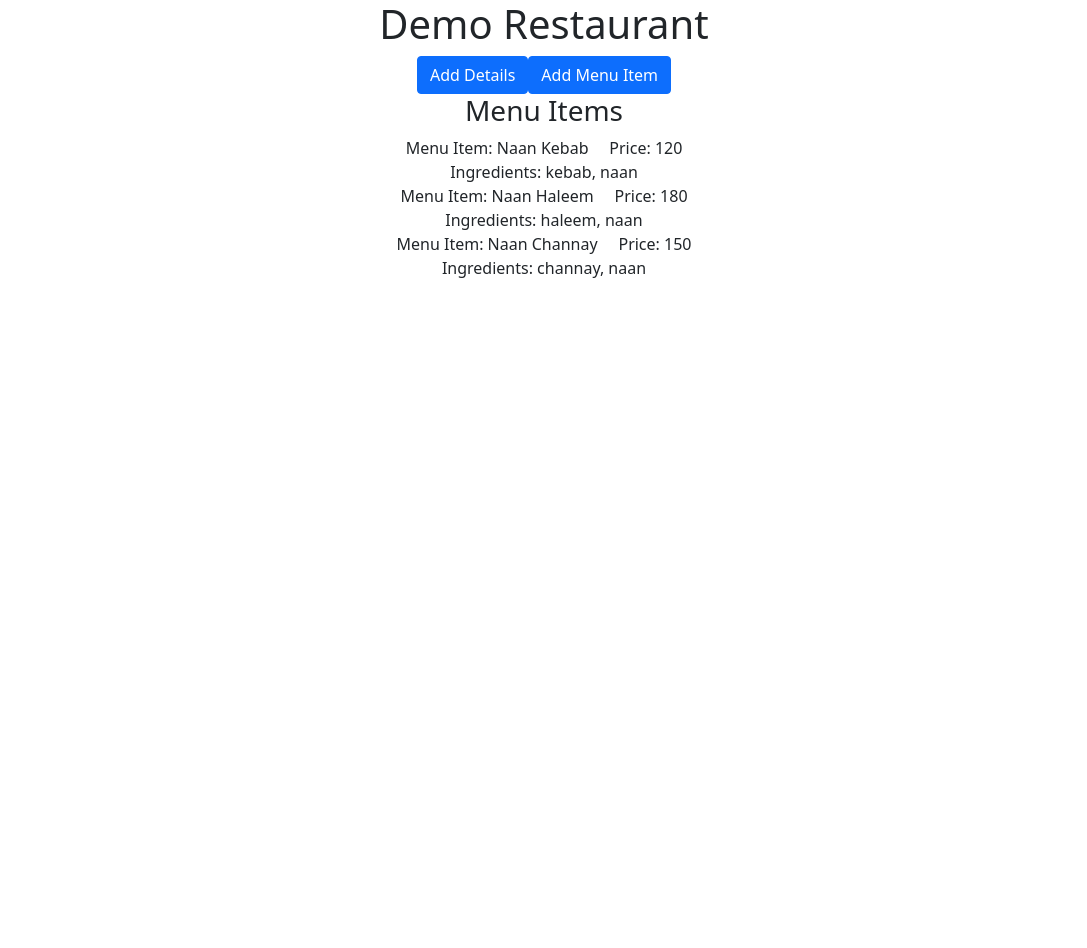
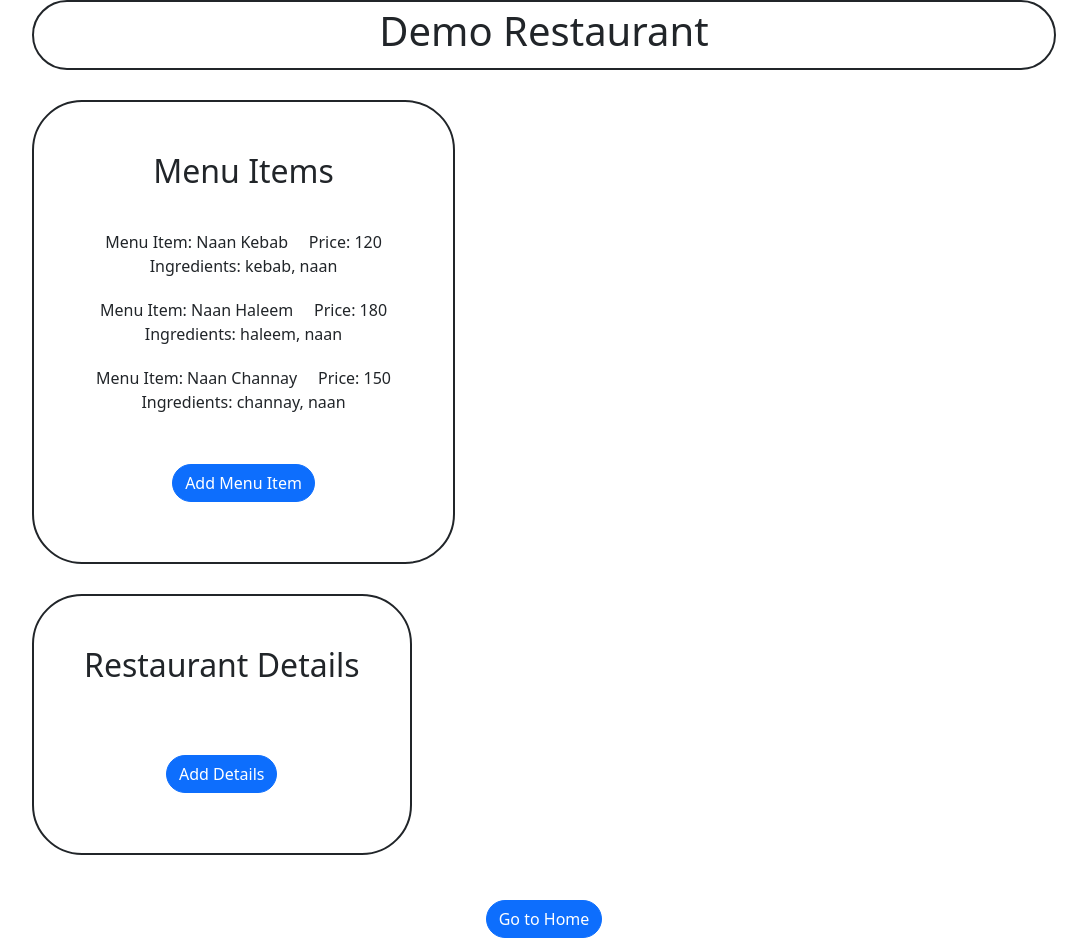
Before and after one commit to nushirvannaseer/foo-d-demo, a React (Create React App) app: page /restaurantProfile in a window 1280 px wide. Shown: the whole page, without its empty margins (96-1183 px from the left). Before the commit the page ends 800 px from the top, so only its background shows below. Built offline with nearby package versions, Linux system fonts and the light colour scheme.

Commit message:
styling for main pages added

```diff
--- a/src/components/accountTypeSelection.jsx
+++ b/src/components/accountTypeSelection.jsx
@@ -5,6 +5,7 @@ import { Row, Container } from "react-bootstrap";
 import { useHistory } from "react-router";
 import userIcon from "./../images/userIcon.png";
 import restaurantIcon from "./../images/restaurantsIcon.png";
+import searchIcon from "./../images/searchIcon.png";
 
 function AccountTypeSelection(props) {
   const history = useHistory();
@@ -54,7 +55,7 @@ function AccountTypeSelection(props) {
           >
             <img
               style={{ width: "150px", height: "fit-content" }}
-              src={userIcon}
+              src={searchIcon}
               alt=""
             ></img>
             Search
--- a/src/components/restaurantProfile.jsx
+++ b/src/components/restaurantProfile.jsx
@@ -1,6 +1,7 @@
 import React, { Component } from "react";
 import RESTAURANT_MENU_ITEMS from "../database/restaurantMenuItems";
 import { Container, Col, Row, Button } from "react-bootstrap";
+import "./userProfile.css";
 
 let detArr = [];
 
@@ -23,8 +24,122 @@ export default class RestaurantProfile extends Component {
         console.log("details", this.state.details);
         return (
             <React.Fragment>
+                <div
+                    style={{
+                        borderWidth: "2px",
+                        borderStyle: "solid",
+                        width: "80vw",
+                        height: "70px",
+                        borderRadius: "50px",
+                        display: "flex",
+                        flexDirection: "row",
+                        justifyContent: "center",
+                        alignItems: "center",
+                        marginBottom: "30px",
+                    }}
+                >
                     <h1>Demo Restaurant</h1>
+                </div>
+
+                <div
+                    style={{
+                        borderWidth: "2px",
+                        borderStyle: "solid",
+                        width: "fit-content",
+                        height: "fit-content",
+                        borderRadius: "50px",
+                        display: "flex",
+                        flexDirection: "column",
+                        justifyContent: "center",
+                        alignItems: "center",
+                        marginBottom: "30px",
+                        padding: "50px",
+                    }}
+                >
+                    <h2 style={{ marginBottom: "30px" }}>Menu Items</h2>
+                    {this.state.menuItems.map((item, id) => {
+                        return (
+                            <Container
+                                style={{
+                                    marginTop: "10px",
+                                    marginBottom: "10px",
+                                }}
+                            >
+                                <Row>
+                                    <span>
+                                        Menu Item: {item.name}{" "}
+                                        &nbsp;&nbsp;&nbsp; Price: {item.price}
+                                    </span>
+                                </Row>
+                                <Row>
+                                    <span>Ingredients: {item.ingredients}</span>
+                                </Row>
+                            </Container>
+                        );
+                    })}
+                    <Col>
                         <Button
+                            className="clickable"
+                            style={{
+                                borderRadius: "50px",
+                                borderStyle: "solid",
+                                marginTop: "40px",
+                                marginBottom: "10px",
+                            }}
+                            onClick={() =>
+                                this.props.history.push({
+                                    pathname: "/addMenuItem",
+                                    state: { menuItems: this.state.menuItems },
+                                })
+                            }
+                        >
+                            Add Menu Item
+                        </Button>
+                    </Col>
+                </div>
+                <div style={{
+                        borderWidth: "2px",
+                        borderStyle: "solid",
+                        width: "fit-content",
+                        height: "fit-content",
+                        borderRadius: "50px",
+                        display: "flex",
+                        flexDirection: "column",
+                        justifyContent: "center",
+                        alignItems: "center",
+                        marginBottom: "30px",
+                        padding: "50px",
+                    }}>
+                    <h2 style={{ marginBottom: "30px" }}>Restaurant Details</h2>
+                    {this.state.details.length === 0 ? null : (
+                        <React.Fragment>
+                            <p>
+                                Address:{" "}
+                                {
+                                    this.state.details[
+                                        this.state.details.length - 1
+                                    ].address
+                                }
+                            </p>
+                            <p>
+                                Phone No:{" "}
+                                {
+                                    this.state.details[
+                                        this.state.details.length - 1
+                                    ].phoneNo
+                                }
+                            </p>
+                        </React.Fragment>
+                    )}
+                    <Col>
+                        <Button
+                            className="clickable"
+                            style={{
+                                borderRadius: "50px",
+                                borderStyle: "solid",
+                                marginTop: "40px",
+                                marginBottom: "10px",
+                            }}
                             onClick={() =>
                                 this.props.history.push({
                                     pathname: "/addRestDetails",
@@ -34,49 +149,22 @@ export default class RestaurantProfile extends Component {
                         >
                             Add Details
                         </Button>
-        <Button
-          onClick={() =>
-            this.props.history.push({
-              pathname: "/addMenuItem",
-              state: { menuItems: this.state.menuItems },
-            })
+                    </Col>
+                </div>
+                <Button className='clickable' style={{
+                                borderRadius: "50px",
+                                borderStyle: "solid",
+                                marginTop: "15px",
+                                marginBottom: "10px",
+                            }}
+                            onClick={() =>{
+                                this.props.history.push('/')
+                            }
+
                             }
                         >
-          Add Menu Item
+                            Go to Home
                         </Button>
-        <h3>Menu Items</h3>
-        {this.state.menuItems.map((item, id) => {
-          return (
-            <Container>
-              <Row>
-                <span>
-                  Menu Item: {item.name} &nbsp;&nbsp;&nbsp; Price: {item.price}
-                </span>
-              </Row>
-              <Row>
-                <span>Ingredients: {item.ingredients}</span>
-                {/* <ul style={{ listStyle: "none" }}>
-                  {item.ingredients.map((ingredient) => (
-                    <li>{ingredient}, </li>
-                  ))}
-                </ul> */}
-              </Row>
-            </Container>
-          );
-        })}
-        {this.state.details.length === 0 ? null : (
-          <React.Fragment>
-            <h3>Restaurant Details</h3>
-            <p>
-              Address:{" "}
-              {this.state.details[this.state.details.length - 1].address}
-            </p>
-            <p>
-              Phone No:{" "}
-              {this.state.details[this.state.details.length - 1].phoneNo}
-            </p>
-          </React.Fragment>
-        )}
             </React.Fragment>
         );
     }
--- a/src/components/searchKey.jsx
+++ b/src/components/searchKey.jsx
@@ -18,8 +18,9 @@ function SearchKey(props) {
   console.log("Key", props.props);
   return (
     <div>
-      <div>
-        <h2>Recipes</h2>
+      <div style={{marginTop:'30px'}}>
+        <h2>Recipes Found</h2>
+
         {console.log(props.props)}
         {recipes
           .filter((rec) => {
@@ -39,6 +40,19 @@ function SearchKey(props) {
                   clickOnRecipe(rec);
                 }}
               >
+                <div style={{
+                      borderWidth: "2px",
+                      borderStyle: "solid",
+                      width: "fit-content",
+                      height: "fit-content",
+                      borderRadius: "50px",
+                      display: "flex",
+                      flexDirection: "column",
+                      justifyContent: "center",
+                      alignItems: "center",
+                      marginBottom: "30px",
+                      padding: "50px",
+                  }}>
                   <b>
                     <h5>{rec.name}</h5>
                   </b>
@@ -47,11 +61,13 @@ function SearchKey(props) {
                     <p>{rec.tags}</p>
                   </b>
                 </div>
+              </div>
             );
           })}
       </div>
-      <div>
-        <h2>Restaurants</h2>
+      <div style={{marginTop:'30px'}}>
+        <h2>Restaurants Found</h2>
+
         {restaurants
           .filter((res) => {
             if (res == "") {
@@ -65,7 +81,18 @@ function SearchKey(props) {
           })
           .map((res) => {
             return (
-              <div>
+              <div style={{
+                borderWidth: "2px",
+                borderStyle: "solid",
+                width: "fit-content",
+                height: "fit-content",
+                borderRadius: "50px",
+                display: "flex",
+                flexDirection: "column",
+                alignItems: "left",
+                marginBottom: "30px",
+                padding: "50px"
+            }}>
                 <b>
                   <h5>{res.name}</h5>
                 </b>
--- a/src/components/searchResults.jsx
+++ b/src/components/searchResults.jsx
@@ -23,6 +23,8 @@ export default function SearchResults(props) {
             {menuResults.map((res) => {
                 <p> {res.name}</p>;
             })}
+
+            <br />
             <br />
             <h3>Recipe Results</h3>
             {recipeResults.map((res) => {
--- a/src/components/showResults.jsx
+++ b/src/components/showResults.jsx
@@ -1,5 +1,6 @@
 import React, { Component } from "react";
 import SearchKey from "./searchKey";
+import {Button } from "react-bootstrap";
 
 class ShowResults extends Component {
   constructor(props) {
@@ -13,7 +14,7 @@ class ShowResults extends Component {
     return (
       <div>
         <input
-          className="search-bar"
+          style={{width:'300px', height:'50px', marginTop:'30px', borderRadius:'50px', borderStyle:'solid', textAlign:'center', paddingLeft:'8px', paddingRight:'8px', borderColor:'black'}}
           placeholder="Search restaurants or recipes"
           onChange={(event) => {
             this.setState({ key: event.target.value });
@@ -21,6 +22,20 @@ class ShowResults extends Component {
         />
         {/* <Button onClick={SearchKey} className="btn btn-primary btn-lg" onClick={this.searchKey}>Search</Button> */}
         <SearchKey props={this.state.key}></SearchKey>
+        <Button className='clickable' style={{
+                                borderRadius: "50px",
+                                borderStyle: "solid",
+                                marginTop: "40px",
+                                marginBottom: "10px",
+                            }}
+                            onClick={() =>{
+                                this.props.history.push('/')
+                            }
+
+                            }
+                        >
+                            Go to Home
+                        </Button>
       </div>
     );
   }
--- /dev/null
+++ b/src/components/userProfile.css
@@ -0,0 +1,8 @@
+.clickable{
+
+}
+
+.clickable:hover{
+    text-decoration: underline;
+    cursor: pointer;
+}
--- a/src/components/userProfile.jsx
+++ b/src/components/userProfile.jsx
@@ -2,6 +2,7 @@ import React, { Component } from "react";
 import USER_RECIPES from "../database/userRecipes";
 import RESTAURANTS_BY_USER from "../database/restaurantsByUser";
 import { Container, Col, Row, Button } from "react-bootstrap";
+import './userProfile.css'
 
 export default class UserProfile extends Component {
     constructor(props) {
@@ -69,13 +70,13 @@ export default class UserProfile extends Component {
                                         });
                                     }}
                                 >
-                                    <span>Recipe Name: {recipe.name}</span>
+                                    <span className='clickable'>Recipe Name: {recipe.name}</span>
                                 </Row>
                             </Container>
                         );
                     })}
                     <Col>
-                        <Button
+                        <Button className='clickable'
                             style={{
                                 borderRadius: "50px",
                                 borderStyle: "solid",
@@ -94,7 +95,8 @@ export default class UserProfile extends Component {
                     </Col>
                 </div>
 
-                <div style={{
+                <div
+                    style={{
                         borderWidth: "2px",
                         borderStyle: "solid",
                         width: "fit-content",
@@ -106,29 +108,11 @@ export default class UserProfile extends Component {
                         alignItems: "center",
                         marginBottom: "30px",
                         padding: "50px",
-                    }}>
-                    <Container>
-                        <Row>
-
-                                <h2>Restaurants by User</h2>
-
-                            <Col>
-                                <Button
-                                    onClick={() =>
-                                        this.props.history.push({
-                                            pathname: "/addRestaurant",
-                                            state: {
-                                                restaurants: this.state
-                                                    .restaurants,
-                                            },
-                                        })
-                                    }
-                                >
-                                    Add Restaurant
-                                </Button>
-                            </Col>
-                        </Row>
-                    </Container>
+                    }}
+                >
+                    <h2 style={{ marginBottom: "30px" }}>
+                        Restaurants by User
+                    </h2>
                     {this.state.restaurants.map((restaurant, id) => {
                         return (
                             <Container>
@@ -140,14 +124,47 @@ export default class UserProfile extends Component {
                                 //   });
                                 // }}
                                 >
-                                    <span>
+                                    <span className='clickable'>
                                         Restaurant Name: {restaurant.name}
                                     </span>
                                 </Row>
                             </Container>
                         );
                     })}
+                    <Col>
+                        <Button className='clickable' style={{
+                                borderRadius: "50px",
+                                borderStyle: "solid",
+                                marginTop: "40px",
+                                marginBottom: "10px",
+                            }}
+                            onClick={() =>
+                                this.props.history.push({
+                                    pathname: "/addRestaurant",
+                                    state: {
+                                        restaurants: this.state.restaurants,
+                                    },
+                                })
+                            }
+                        >
+                            Add Restaurant
+                        </Button>
+                    </Col>
                 </div>
+                <Button className='clickable' style={{
+                                borderRadius: "50px",
+                                borderStyle: "solid",
+                                marginTop: "40px",
+                                marginBottom: "10px",
+                            }}
+                            onClick={() =>{
+                                this.props.history.push('/')
+                            }
+
+                            }
+                        >
+                            Go to Home
+                        </Button>
             </React.Fragment>
         );
     }
```
Also changed, not shown: src/images/searchIcon.png (added). Lines whose indentation alone changed are shown as unchanged.
